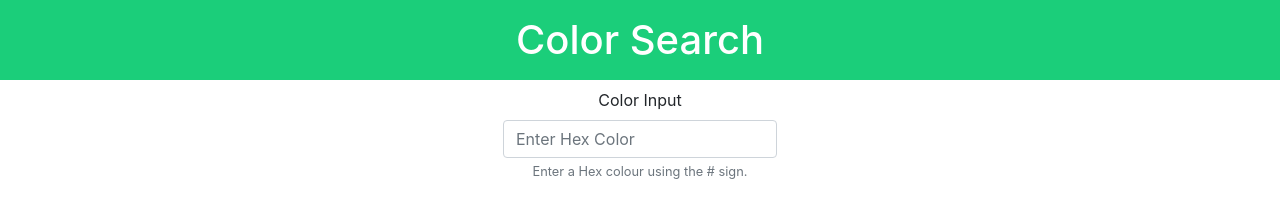
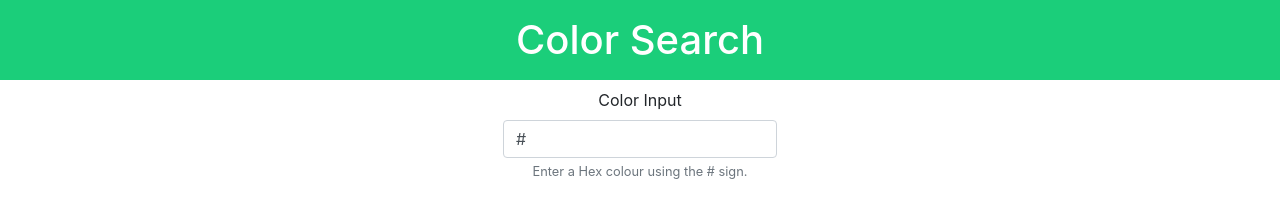
Before and after one commit to DLParkin/Color-Search, a React (Create React App) app: page / in a window 1280 px wide. Shown: the top 210 px of the page. Built offline with nearby package versions, Linux system fonts and the light colour scheme; no server answers.

Commit message:
add hash to input so color code can be written freely

```diff
--- a/src/App.tsx
+++ b/src/App.tsx
@@ -13,7 +13,7 @@ function App() {
   const [showResults, setShowResults] = useState(false);
   const [notFound, setNotFound] = useState(false);
   const [failedFetch, setFailedFetch] = useState(false);
-  const [color, setColor] = useState("");
+  const [color, setColor] = useState("#");
 
   const handleSubmit = (e: FormEvent<HTMLFormElement>) => {
     e.preventDefault();
```
